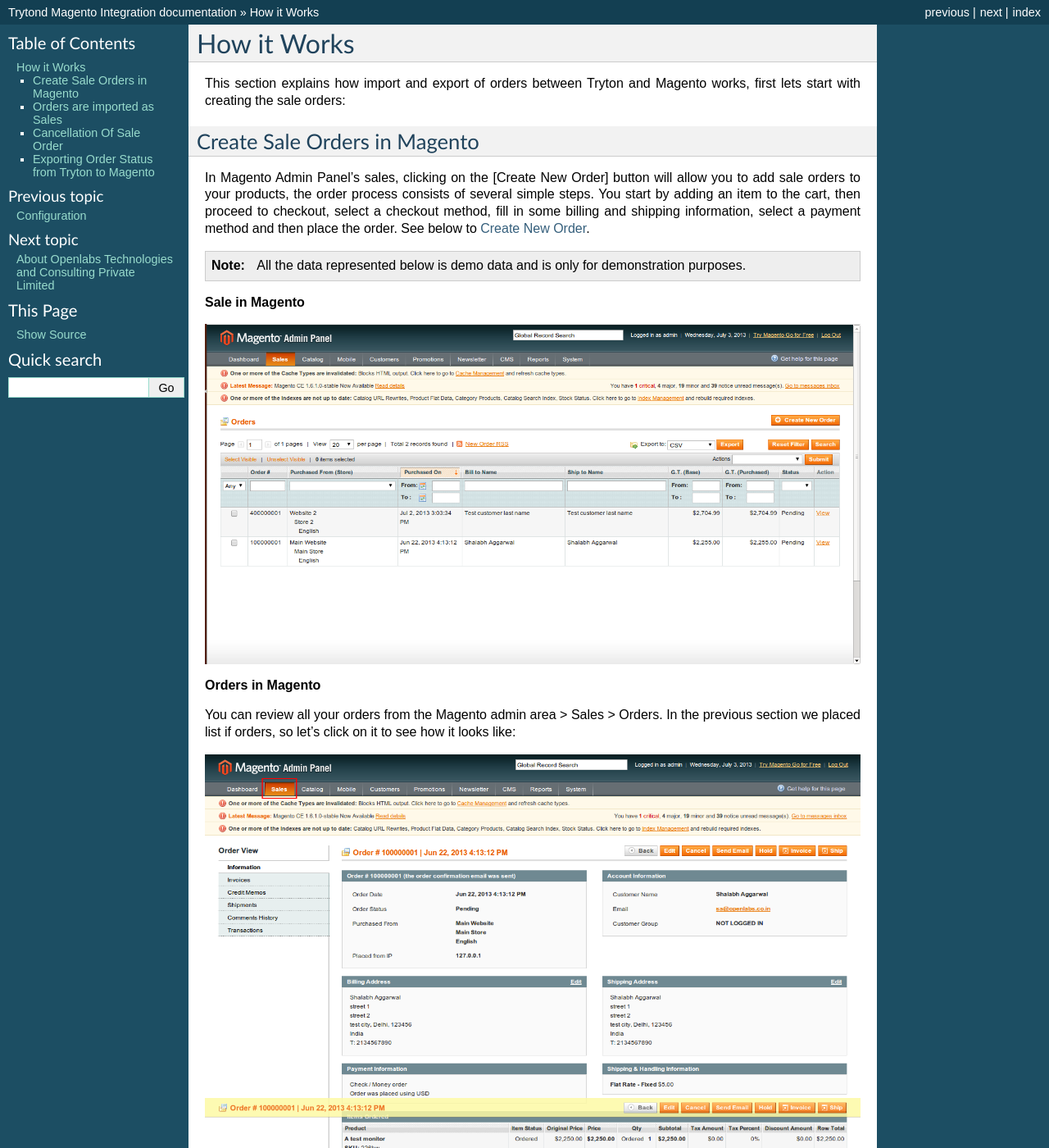
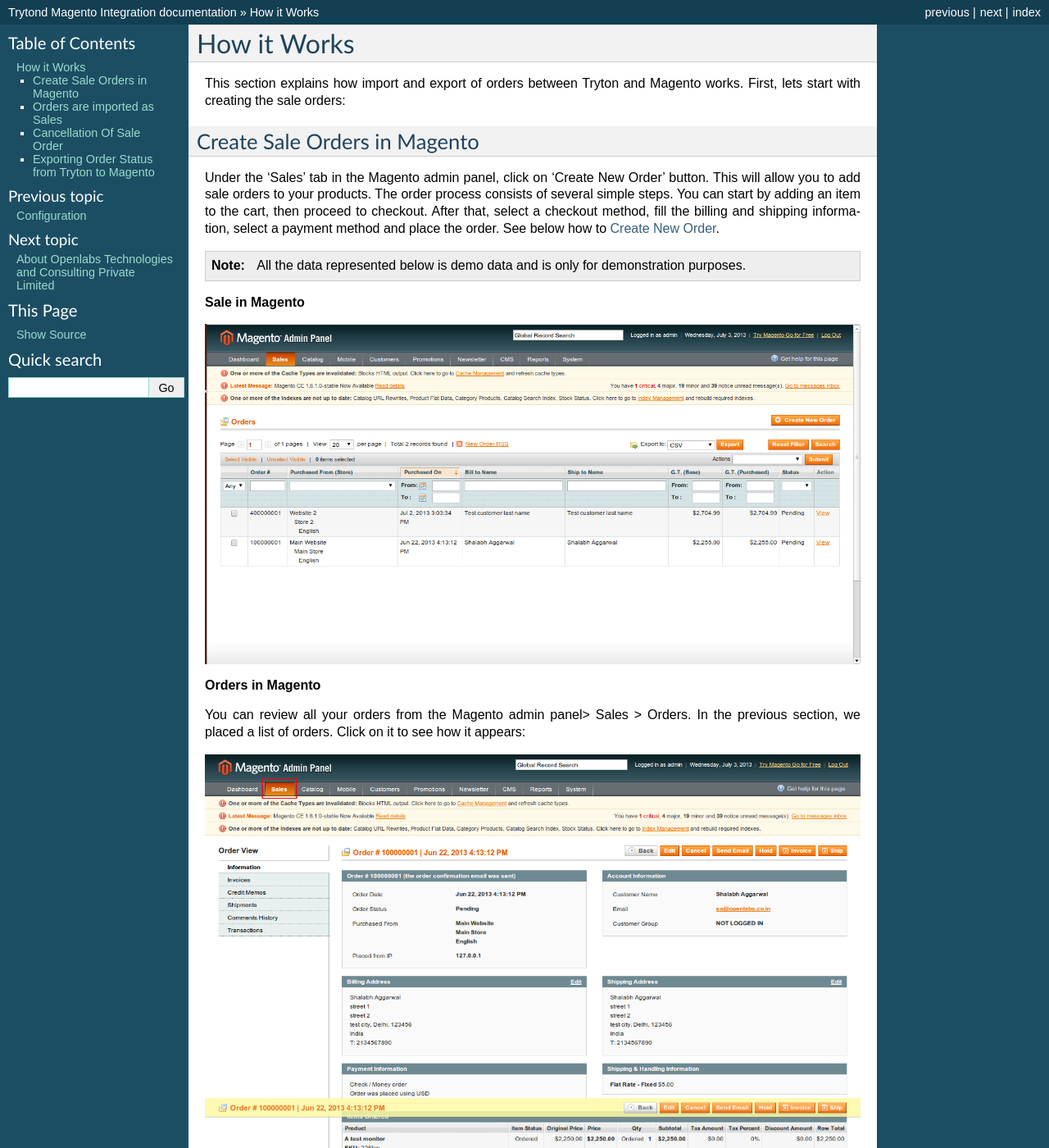
Before and after one commit to openlabs/trytond-magento, a Sphinx documentation site: the page built from docs/source/sale.rst, in a window 1280 px wide and 1400 px high. Shown: the whole window at 82% size. Built offline with Sphinx 7.4.7, drawn with Linux system fonts in a browser that asks for light colours; the version number could not be read and is left out; some of the changed text lies outside the part shown.

Commit message:
Updated documentation with latest screenshots #2552
Review ID: 427004

```diff
--- a/docs/source/sale.rst
+++ b/docs/source/sale.rst
@@ -2,17 +2,17 @@
 ============
 
 This section explains how import and export of orders between Tryton and
-Magento works, first lets start with creating the sale orders:
+Magento works. First, lets start with creating the sale orders:
 
 Create Sale Orders in Magento
 -----------------------------
 
-In Magento Admin Panel's sales, clicking on the [Create New Order] button
-will allow you to add sale orders to your products, the order process consists
-of several simple steps. You start by adding an item to the cart, then proceed
-to checkout, select a checkout method, fill in some billing and shipping
-information, select a payment method and then place the order. See below to
-`Create New Order`_.
+Under the 'Sales' tab in the Magento admin panel, click on 'Create New Order'
+button. This will allow you to add sale orders to your products. The order
+process consists of several simple steps. You can start by adding an item to the
+cart, then proceed to checkout. After that, select a checkout method, fill the
+billing and shipping information, select a payment method and place the order.
+See below how to `Create New Order`_.
 
 .. note::
    All the data represented below is demo data and is only for demonstration
@@ -28,9 +28,9 @@
 
 **Orders in Magento**
 
-You can review all your orders from the Magento admin area > Sales > Orders. In
-the previous section we placed list if orders, so let's click on it to see how
-it looks like:
+You can review all your orders from the Magento admin panel> Sales > Orders. In
+the previous section, we placed a list of orders. Click on it to see how it
+appears:
 
 .. image:: _images/sale_orders2.png
    :width: 800
@@ -48,15 +48,15 @@
    :width: 800
    :align: center
 
-An order in Magento has a number of entities related and they are
+An order in Magento has a number of entities related to it which are
 imported in Tryton as described below:
 
 * The Order is imported as a Sale. The sale in Tryton can be identified by
   the Order Number which will be same as the order reference in Magento.
-  Internally the matching is done using the ID of the order as returned by
+  Internally the matching is done using the ID of the order as generated by
   Magento.
 
-* The date on which its order is generated
+* The date on which the order is generated.
 
 * The Customer who placed the order as a Sale.
 
@@ -80,15 +80,15 @@
    :align: center
 
 .. note::
-   When the order import happens next time, the status of the orders in
-   state in Tryton will be updated if there is a change in state on Magento.
+   When the order import takes place again, the changes in the state of the
+   orders in Magento will be updated in Tryton.
 
 
 Cancellation Of Sale Order
 --------------------------
 
-You can edit an order by clicking on it and modify it to your preference. The
-cancel the order click over ``Cancel``:
+You can edit an order by clicking on it and modify it to your preference. To
+cancel the order click on ``Cancel``:
 
 .. image:: _images/cancel_sale_order.png
    :width: 1000
```
Also changed, not shown: other parts of docs/source/sale.rst (+1 -1 lines), docs/source/about_us.rst (+8 -14 lines), docs/source/configuration.rst (+58 -55 lines), docs/source/introduction.rst (+17 -16 lines), docs/source/_images/export_order_status_wizard.png, docs/source/_images/export_shipment_status.png, docs/source/_images/export_shipment_status_wizard.png, docs/source/_images/export_tier_prices_wizard2.png, docs/source/_images/import_carriers_wizard.png, docs/source/_images/import_order_wizard.png.
